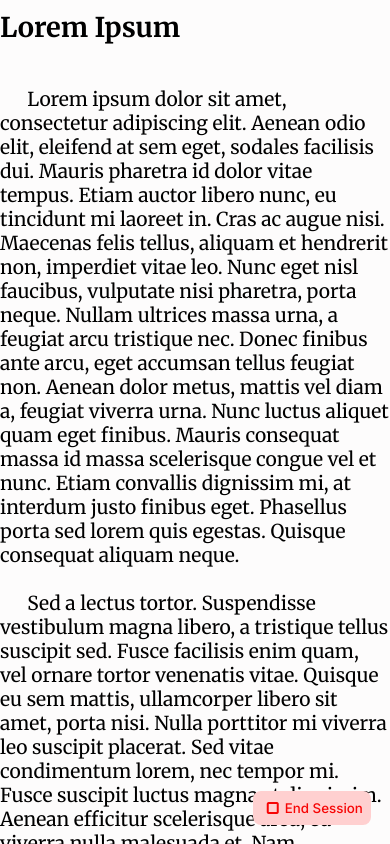
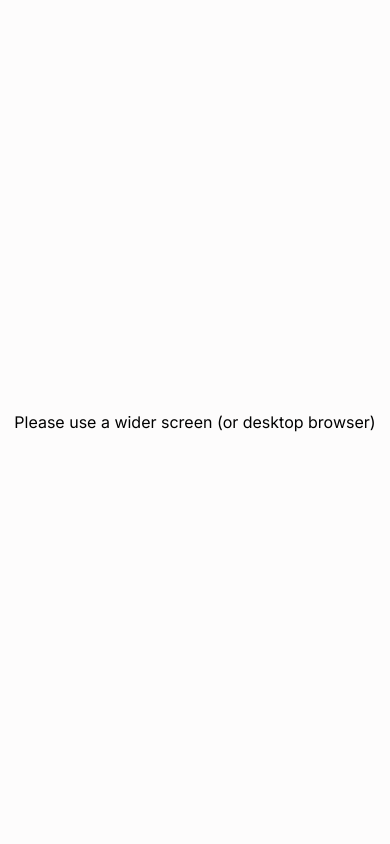
Before and after one commit to aynavbar/keystroke, a Svelte app: page / in a window 390 px wide. Built offline with nearby package versions, Linux system fonts and the light colour scheme.

Commit message:
style: adds simple responsiveness
- this commit adds a breakpoint to hide the main interface on mobile or
  small screens since the intended use is users typing on a physical
  keyboard on desktop

```diff
--- a/index.html
+++ b/index.html
@@ -9,9 +9,27 @@
     <link rel="preconnect" href="https://fonts.gstatic.com" crossorigin>
     <link rel="stylesheet" href="https://fonts.googleapis.com/css2?family=Material+Symbols+Rounded:opsz,wght,FILL,GRAD@20..48,100..700,0..1,-50..200&icon_names=stop" />
     <link href="https://fonts.googleapis.com/css2?family=Inter:ital,opsz,wght@0,14..32,100..900;1,14..32,100..900&family=Merriweather:ital,opsz,wght@0,18..144,300..900;1,18..144,300..900&display=swap" rel="stylesheet">
+    <style>
+        .use-desktop {
+            display: flex;
+            height: 100vh;
+            justify-content: center;
+            align-items: center;
+            font-family: "Inter", sans-serif
+        }
+        @media (min-width: 672px) {
+            .use-desktop {
+                display: none;
+            }
+        }
+    </style>
   </head>
   <body>
-    <div id="app"></div>
+    <div id="app">
+        <div class="use-desktop">
+            <p>Please use a wider screen (or desktop browser)</p>
+        </div>
+    </div>
     <script type="module" src="/src/main.js"></script>
   </body>
 </html>
--- a/src/App.svelte
+++ b/src/App.svelte
@@ -126,9 +126,15 @@
 
 <style>
     main {
-        display: flex;
+        display: none;
         flex-direction: column;
         height: 100vh;
+    }
+
+    @media (min-width: 672px) {
+        main {
+            display: flex;
+        }
     }
 
     .content {
@@ -142,6 +148,7 @@
 
     input, textarea {
         padding-block: 0.6rem;
+        padding-inline: 1rem;
         outline: none;
         border: none;
     }
--- a/src/lib/components/Dialog.svelte
+++ b/src/lib/components/Dialog.svelte
@@ -45,6 +45,7 @@
     .end-session-dialog-content {
         width: 25rem;
         padding: 1.4rem;
+        margin-inline: 1rem;
         background-color: #fff;
         border-radius: 0.6rem;
     }
```
